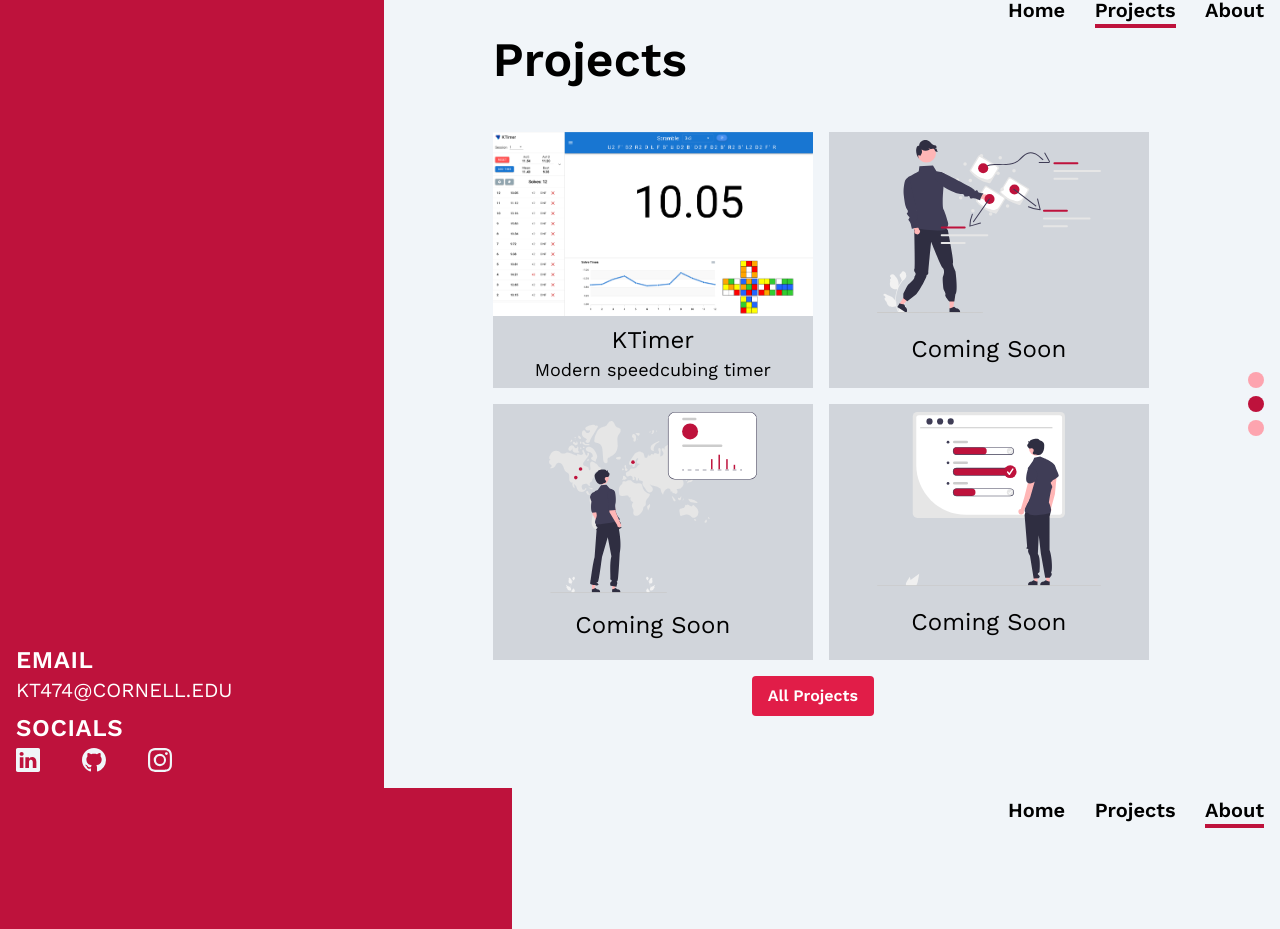
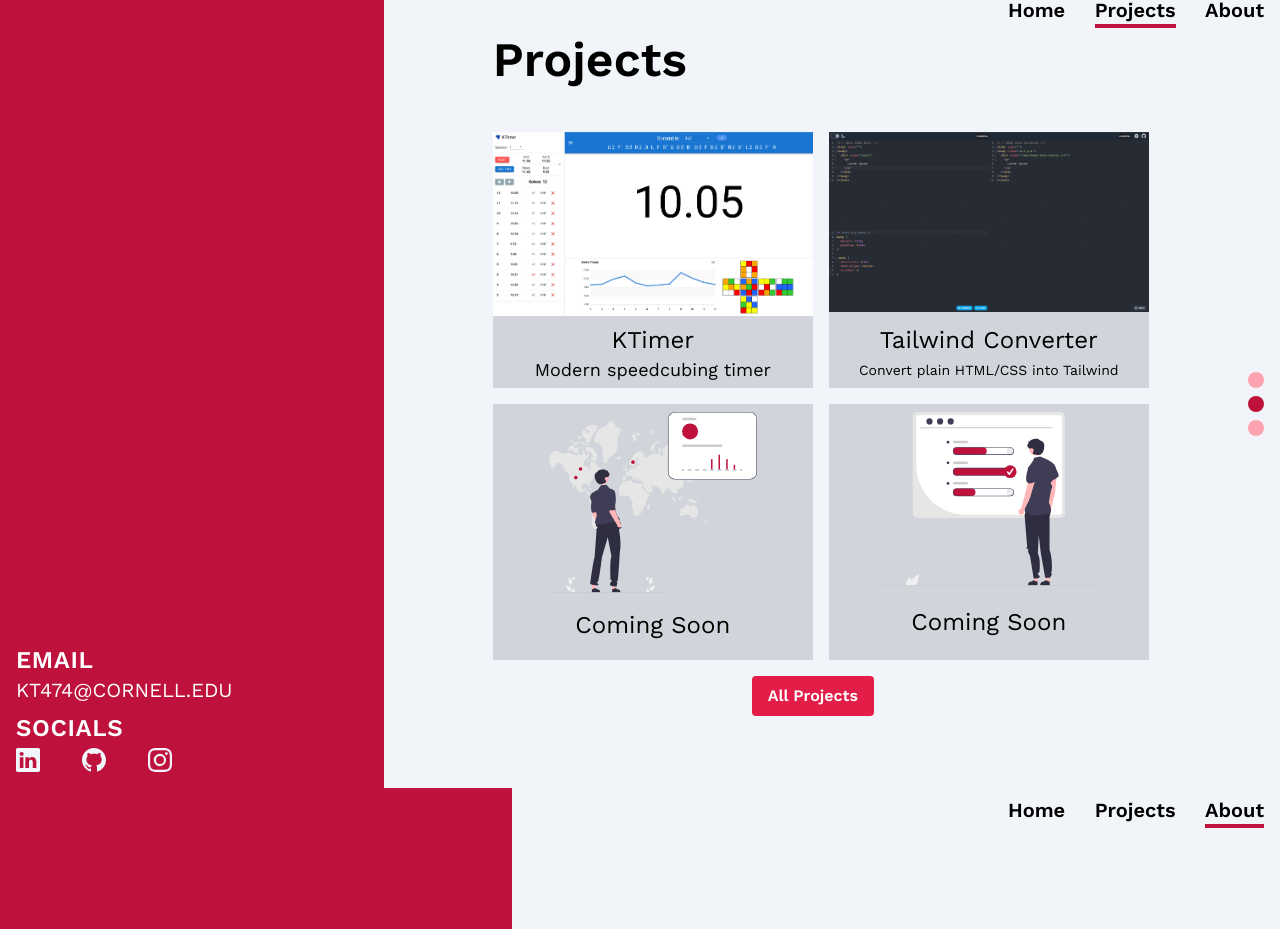
Before and after one commit to kt474/portfolio-v4, a Vue app: page / in a window 1280 px wide. Shown: the part 812-1741 px from the top of the page. Built offline with nearby package versions, Linux system fonts and the light colour scheme.

Commit message:
add tailwind project to projects

```diff
--- a/src/components/Projects.vue
+++ b/src/components/Projects.vue
@@ -45,14 +45,20 @@ const darkMode = computed(() => {
           <div
             class="mx-auto w-56 h-40 md:w-60 md:h-48 lg:w-80 lg:h-64 bg-gray-300"
           >
-            <img
-              class="mx-auto p-2 w-48 lg:w-60"
-              src="../assets/undraw_1.svg"
-              alt="undraw-1"
-            />
-            <div class="flex-col text-center justify-center mt-1 lg:mt-3">
-              <p class="hidden md:block text-base lg:text-2xl">Coming Soon</p>
-            </div>
+            <a
+              href="https://tailwind-converter-kt474.vercel.app/"
+              target="_blank"
+            >
+              <img src="../assets/tailwind.png" alt="tailwind" />
+              <div
+                class="flex-col text-center justify-center mt-1 lg:mt-3 overflow-hidden"
+              >
+                <p class="text-base lg:text-2xl lg:mb-1">Tailwind Converter</p>
+                <p class="hidden md:block text-xs md:text-sm">
+                  Convert plain HTML/CSS into Tailwind
+                </p>
+              </div>
+            </a>
           </div>
         </div>
         <div class="flex flex-col md:flex-row mt-2 md:mt-4">
```
Also changed, not shown: src/assets/tailwind.png (added).
